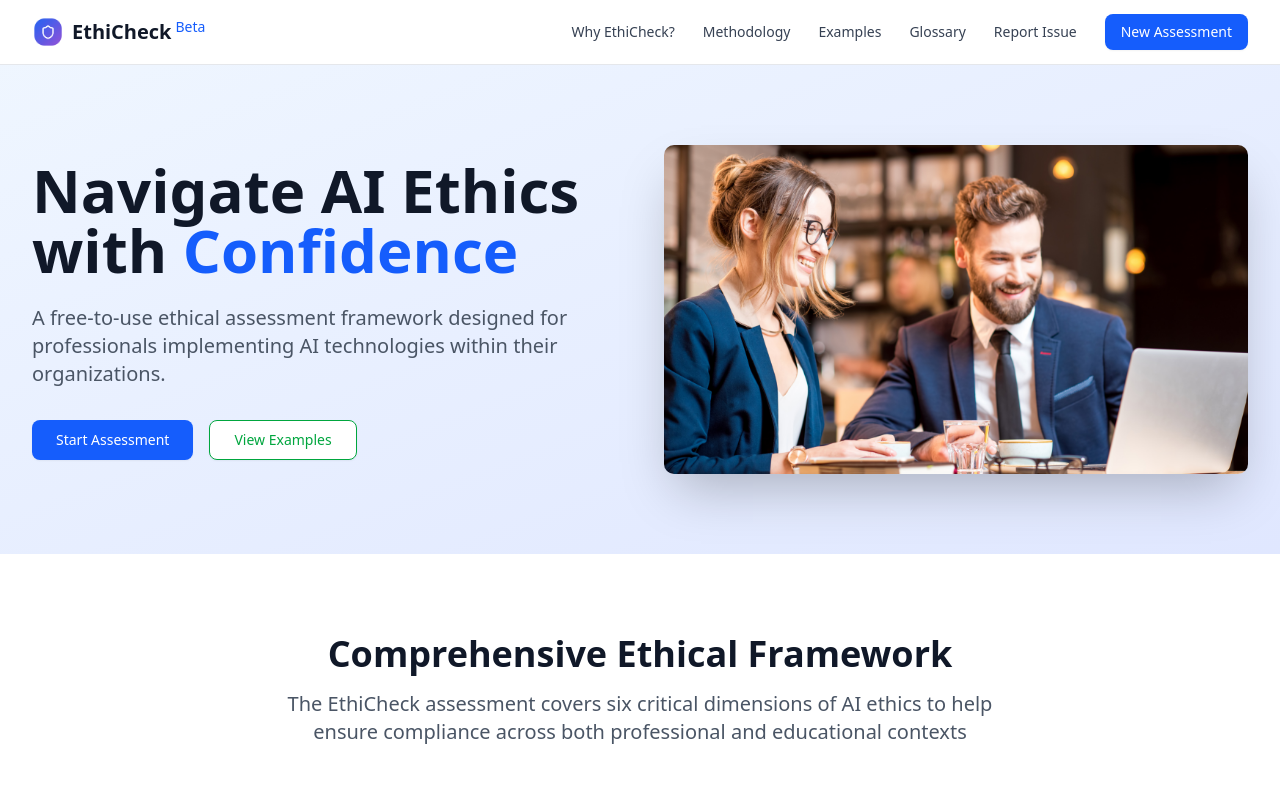
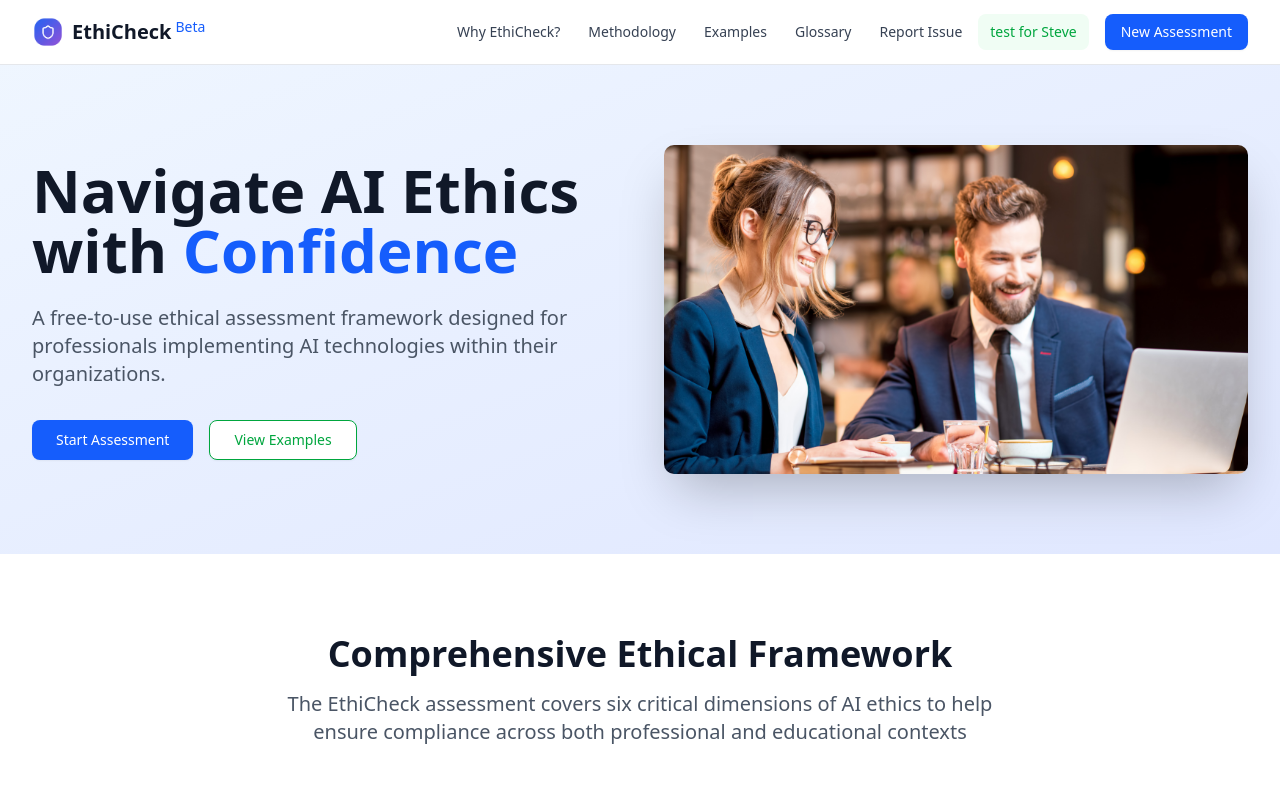
Before and after one commit to stevebambury/ethicheckai, a React (Vite) app: page / in a window 1280 px wide. Shown: the top 800 px of the page. Built offline with nearby package versions, Linux system fonts and the light colour scheme.

Commit message:
Add test tab for Steve in header

```diff
--- a/src/components/Header.jsx
+++ b/src/components/Header.jsx
@@ -35,6 +35,9 @@ const Header = () => {
               <Link to="/report-issue" className="px-3 py-2 text-sm font-medium text-gray-700 hover:text-gray-900 hover:bg-gray-100 rounded-md transition-colors">
                 Report Issue
               </Link>
+              <span className="px-3 py-2 text-sm font-medium text-green-600 bg-green-50 rounded-md">
+                test for Steve
+              </span>
             </nav>
 
             {/* CTA Button */}
```
Also changed, not shown: 1 other file (tests, documents, lock files or other folders).
